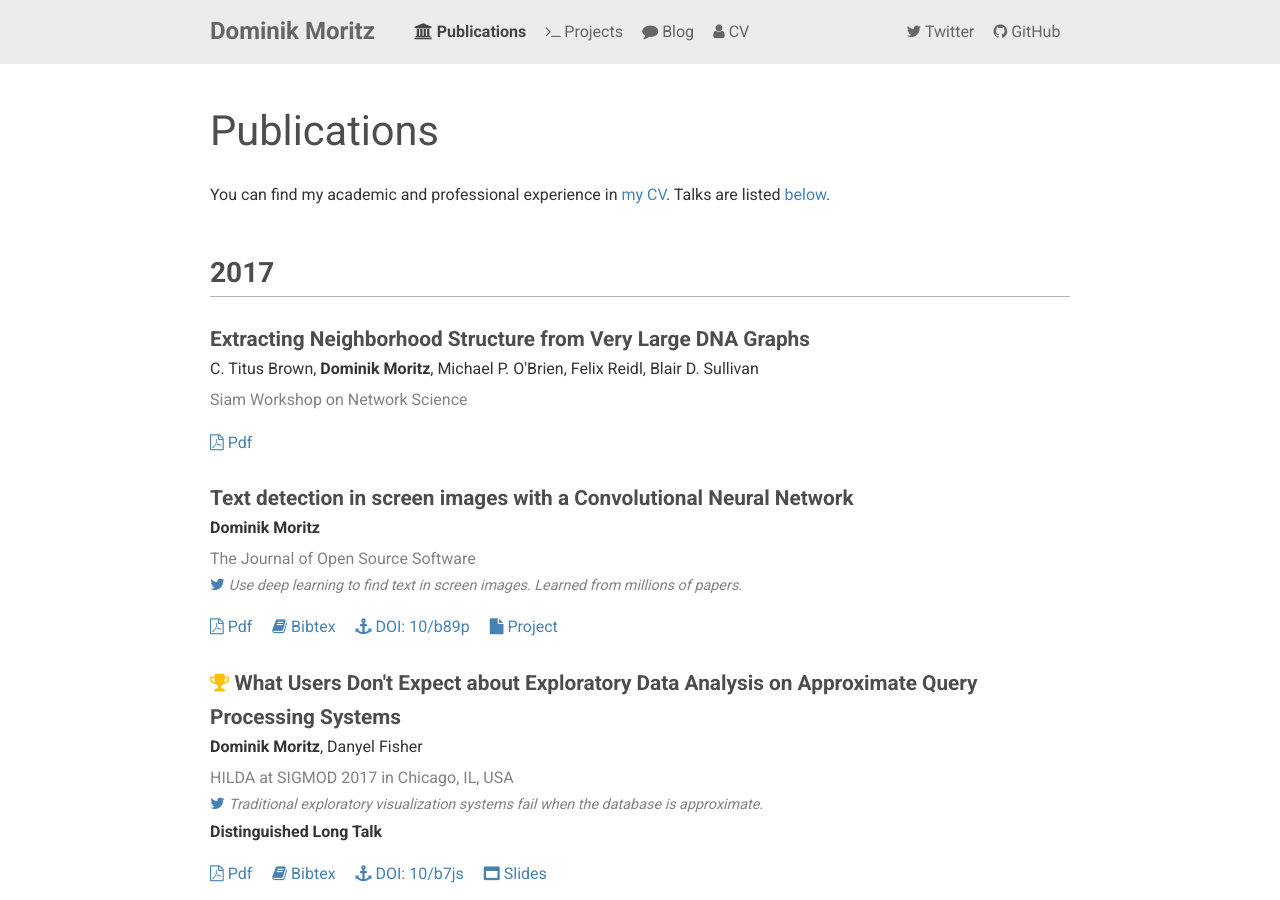
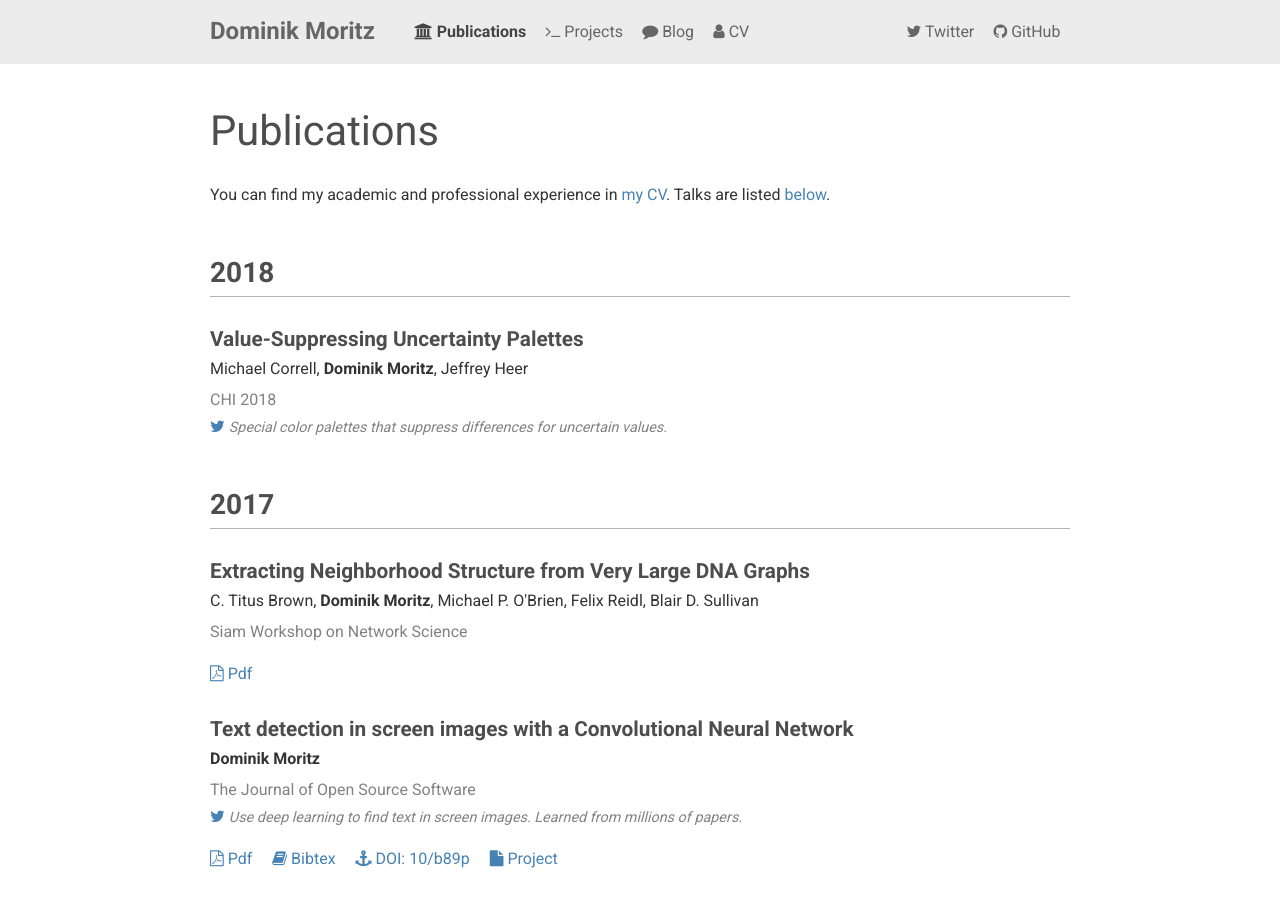
Before and after one commit to domoritz/domoritz.github.io, a Jekyll site: the page built from publications.md, in a window 1280 px wide and 900 px high. Built offline with Jekyll 4.4.1, drawn with Linux system fonts in a browser that asks for light colours.

Commit message:
Add CHI paper

```diff
--- a/_data/publications.yml
+++ b/_data/publications.yml
@@ -1,3 +1,11 @@
+- title: "Value-Suppressing Uncertainty Palettes"
+  year: 2018
+  authors:
+    - Michael Correll
+    - Dominik Moritz
+    - Jeffrey Heer
+  venue: CHI 2018
+  tweet: Special color palettes that suppress differences for uncertain values.
 - title: "Extracting Neighborhood Structure from Very Large DNA Graphs"
   year: 2017
   authors:
```
